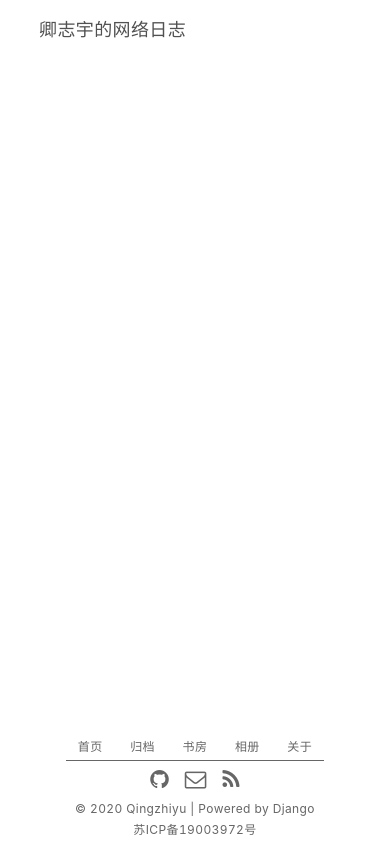
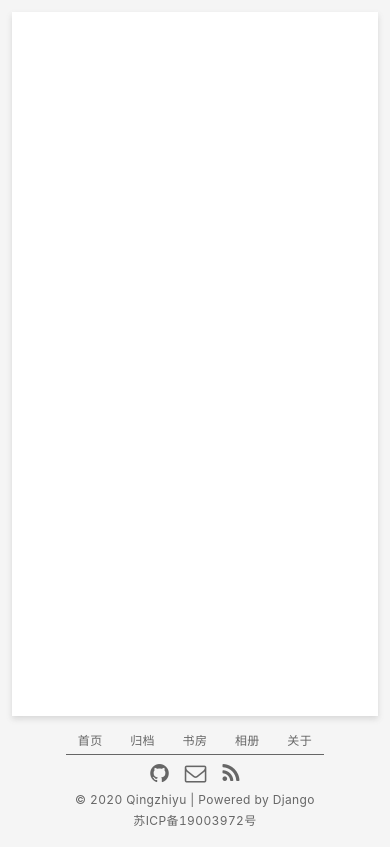
Before and after one commit to showd0wn/blog, a Django app: page / in a window 390 px wide. Run offline with Django 3.2, Linux system fonts and the light colour scheme; data comes from the database, SQL or seed files in the repository; some libraries are stand-ins or nearby versions.

Commit message:
feat: layout

```diff
--- a/blog/static/blog/css/common.css
+++ b/blog/static/blog/css/common.css
@@ -24,11 +24,13 @@
 
 body {
     min-height: 100vh;
+    padding: 12px;
     font-size: 14px;
     font-family: -apple-system, BlinkMacSystemFont, Helvetica, Arial, "PingFang SC", "Microsoft Yahei", sans-serif;
     font-variant: tabular-nums;
     font-feature-settings: 'tnum';
     letter-spacing: .05ex;
+    background: #f5f5f5;
 }
 
 *, *::before, *::after {
@@ -37,10 +39,15 @@
 
 main {
     color: #333;
+    background: #fff;
+    max-width: 900px;
+    min-height: calc(100vh - 242px);
+    margin: 36px auto 0;
+    box-shadow: 0 3px 6px 0 rgba(100,100,100,0.2);
 }
 
 footer {
-    padding: 12px 0;
+    padding: 36px 0 24px;
     text-align: center;
     font-size: 12px;
     color: #666;
@@ -74,9 +81,13 @@
     content: "|";
 }
 
-@media (max-width: 767px) {
+@media (max-width: 768px) {
+    main {
+        margin: 0 auto;
+        min-height: calc(100vh - 140px);
+    }
     footer {
-        padding: 6px 0 0;
+        padding: 12px 0 0;
     }
     footer .menu {
         margin: 6px 0;
@@ -84,6 +95,9 @@
     footer .menu li {
         padding: 0 12px 6px;
     }
+    footer .info {
+        margin: 3px;
+    }
     .hidden-phone {
         display: none!important;
     }
--- a/blog/static/blog/css/index.css
+++ /dev/null
@@ -1,34 +0,0 @@
-body {
-    height: 100vh;
-    overflow: hidden;
-}
-
-main {
-    height: calc(100vh - 146px);
-}
-
-.header {
-    height: 80px;
-    padding: 0 20%;
-    display: flex;
-    align-items: center;
-    color: #515151;
-}
-
-.title {
-    font-size: 20px;
-}
-
-
-@media (max-width: 767px) {
-    main {
-        height: calc(100vh - 116px);
-    }
-    .header {
-        height: 60px;
-        padding: 0 10%;
-    }
-    .title {
-        font-size: 18px;
-    }
-}
--- a/blog/templates/blog/index.html
+++ b/blog/templates/blog/index.html
@@ -7,9 +7,9 @@
 
 {% block main %}
 <div class="header">
-    <div class="title">
+    <!-- <div class="title">
         <a href="/">卿志宇的网络日志</a>
-    </div>
+    </div> -->
 </div>
 
 <div class="content">
```
